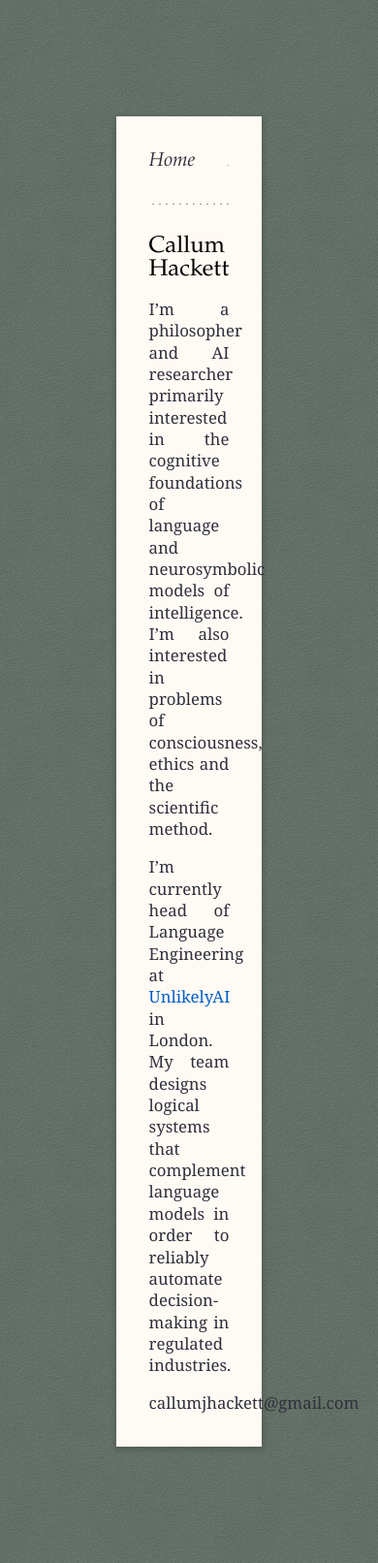
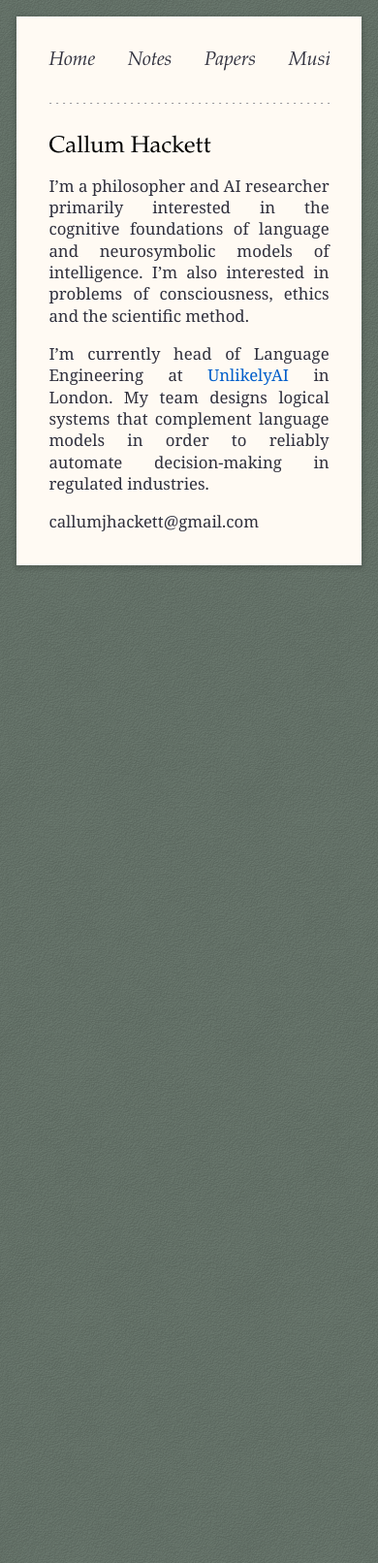
Before and after one commit to callumhackett/callumhackett.github.io, a Jekyll site: the page built from index.md, in a window 390 px wide. Shown: the whole page at 97% size. Built offline with Jekyll 4.4.1, drawn with Linux system fonts in a browser that asks for light colours; some web fonts are replaced.

Commit message:
added mobile theme

```diff
--- a/assets/css/core.css
+++ b/assets/css/core.css
@@ -91,7 +91,7 @@ audio {
 
 @media (max-width: 1019px) {
     body {
-        margin: 120px;
+        margin: calc(var(--p-size));
     }
     #body-grid {
         grid-template-columns: minmax(0, auto);
@@ -101,7 +101,7 @@ audio {
     #navigation {
         grid-template-columns: 1fr 1fr 1fr 1fr 2fr;
         padding: 0 0 calc(var(--p-size)*2) 0;
-        overflow-x: auto;
+        overflow-x: clip;
     }
     #navigation a {
         padding: 0 calc(var(--p-size)*2) 0 0;
```
